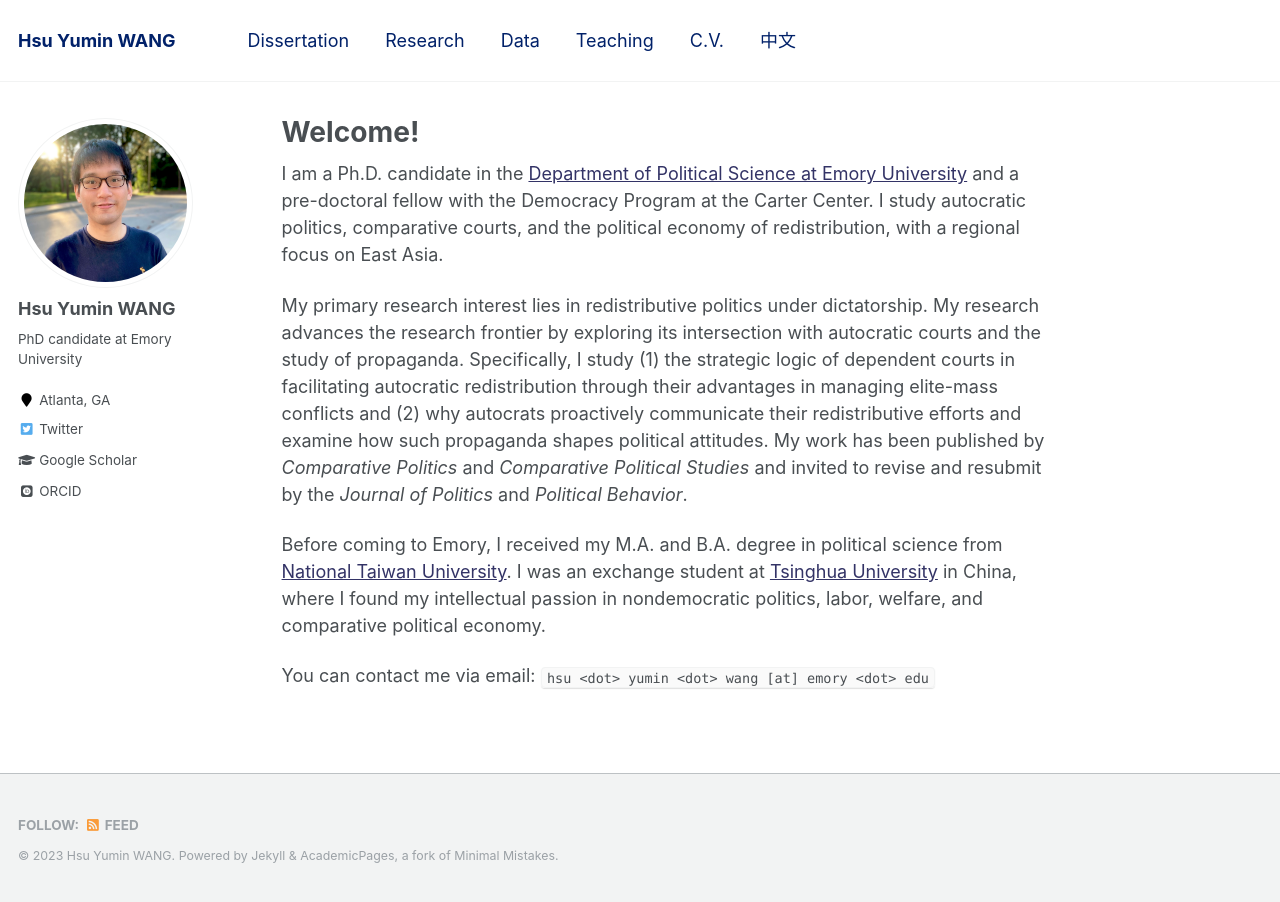
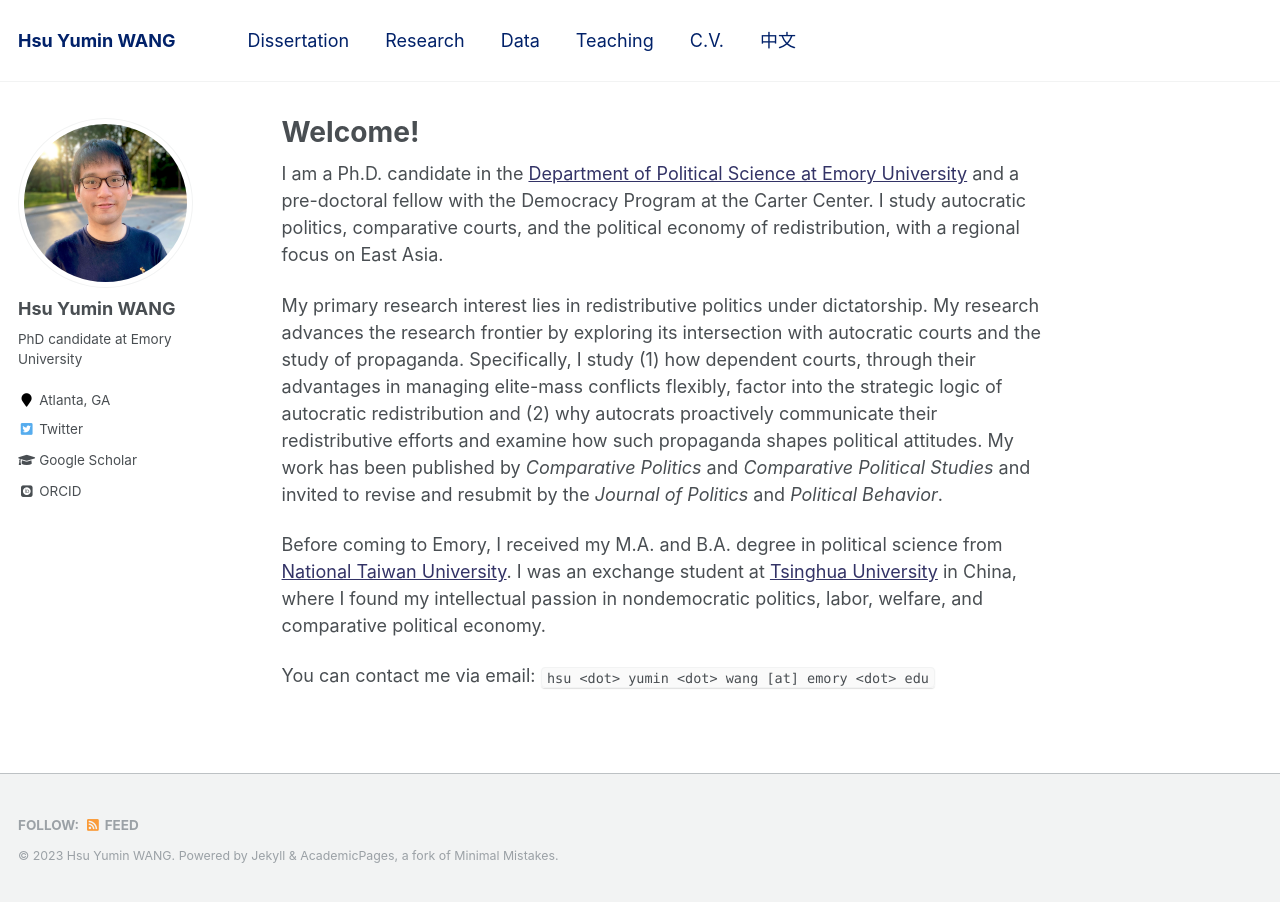
Before and after one commit to hsuyumin/hsuyumin.github.io, a Jekyll site: the page built from _pages/about.md, in a window 1280 px wide. Built offline with Jekyll 4.4.1, drawn with Linux system fonts in a browser that asks for light colours; some web fonts are replaced.

Commit message:
Update about.md

```diff
--- a/_pages/about.md
+++ b/_pages/about.md
@@ -10,7 +10,7 @@ redirect_from:
 
 I am a Ph.D. candidate in the [Department of Political Science at Emory University](http://polisci.emory.edu/home/) and a pre-doctoral fellow with the Democracy Program at the Carter Center. I study autocratic politics, comparative courts, and the political economy of redistribution, with a regional focus on East Asia.
 
-My primary research interest lies in redistributive politics under dictatorship. My research advances the research frontier by exploring its intersection with autocratic courts and the study of propaganda. Specifically, I study (1) the strategic logic of dependent courts in facilitating autocratic redistribution through their advantages in managing elite-mass conflicts and (2) why autocrats proactively communicate their redistributive efforts and examine how such propaganda shapes political attitudes. My work has been published by _Comparative Politics_ and _Comparative Political Studies_ and invited to revise and resubmit by the _Journal of Politics_ and _Political Behavior_.
+My primary research interest lies in redistributive politics under dictatorship. My research advances the research frontier by exploring its intersection with autocratic courts and the study of propaganda. Specifically, I study (1) how dependent courts, through their advantages in managing elite-mass conflicts flexibly, factor into the strategic logic of autocratic redistribution and (2) why autocrats proactively communicate their redistributive efforts and examine how such propaganda shapes political attitudes. My work has been published by _Comparative Politics_ and _Comparative Political Studies_ and invited to revise and resubmit by the _Journal of Politics_ and _Political Behavior_.
 
 Before coming to Emory, I received my M.A. and B.A. degree in political science from [National Taiwan University](https://www.ntu.edu.tw/english/). I was an exchange student at [Tsinghua University](https://www.tsinghua.edu.cn/en/) in China, where I found my intellectual passion in nondemocratic politics, labor, welfare, and comparative political economy.
 
```
